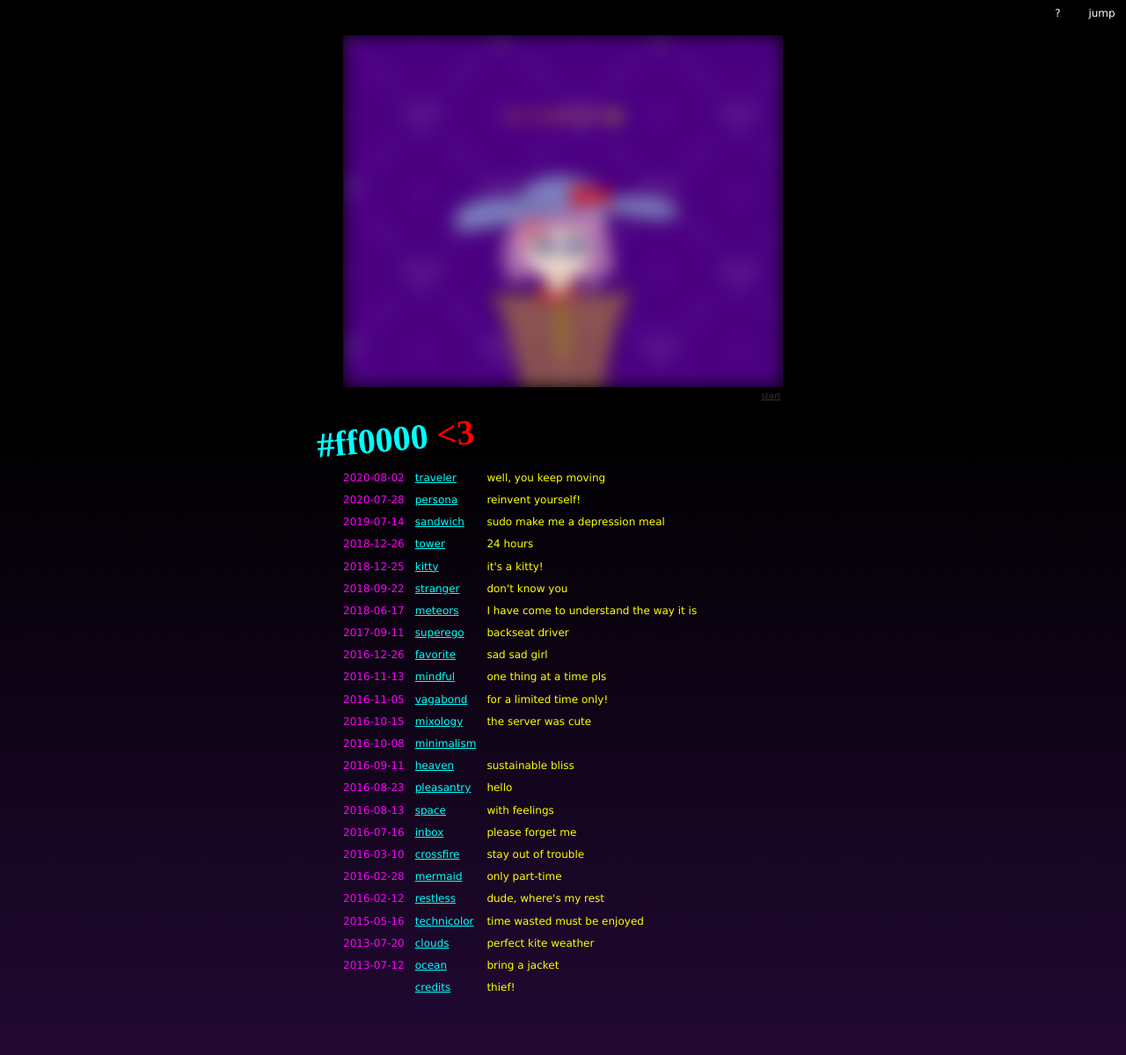
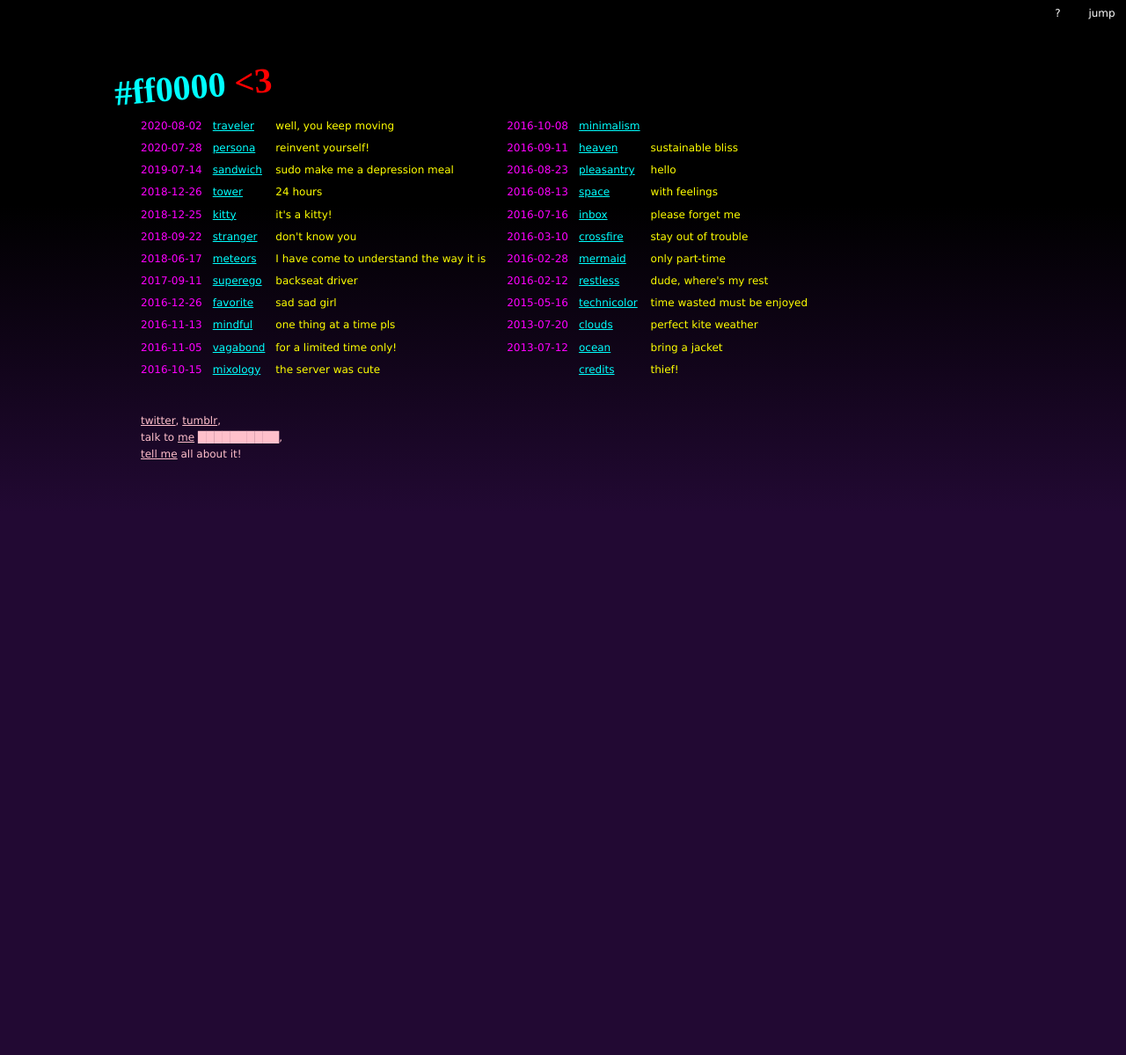
Before and after one commit to redsummernight/redsummernight.github.io, a Jekyll site: the page built from index.html, in a window 1280 px wide. Shown: the whole page at 88% size. Built offline with Jekyll 4.4.1, drawn with Linux system fonts in a browser that asks for light colours; some web fonts are replaced; after the commit the page ends 900 px from its top, so only the background shows below that.

Commit message:
(index) Remove frame, use 2-column layout

```diff
--- a/common/css/common.scss
+++ b/common/css/common.scss
@@ -44,7 +44,7 @@ pre {
 .center-text {
 	margin: 20px auto;
 	padding: 20px;
-	max-width: 500px;
+	max-width: 700px;
 	line-height: 1.6;
 }
 
--- a/credits/index.html
+++ b/credits/index.html
@@ -29,9 +29,7 @@ jump_allowed: false
 <p>
 	If you see anything broken, please let me know
 	on <a href="https://github.com/redsummernight/redsummernight.github.io/issues">GitHub</a>
-	/ <a href="https://neocities.org/site/redsummernight">Neocities</a>
-	/ <a href="https://redsummernight.tumblr.com/">Tumblr</a>
-	/ <a href="https://twitter.com/redsummernight0">Twitter</a>.
+	or <a href="https://neocities.org/site/redsummernight">Neocities</a>.
 </p>
 
 <hr>
--- a/index.html
+++ b/index.html
@@ -1,9 +1,6 @@
 ---
 title: redsummernight
 description: what a horrible night to make a website
-start:
-  width: 500
-  height: 400
 credits: |
   - [Sedgwick Ave](https://fonts.google.com/specimen/Sedgwick+Ave) font, Google Doodle Team UK
     (<a rel="license" href="https://scripts.sil.org/cms/scripts/page.php?site_id=nrsi&id=OFL">OFL</a>)
@@ -14,13 +11,28 @@ credits: |
 	@import "base";
 
 	body {
-		background-repeat: no-repeat;
+		background-repeat: repeat-x;
 		background-color: rgb(34,9,51);
 		background-image: -moz-linear-gradient(0deg, rgba(34,9,51,1) 0%, rgba(0,0,0,1) 60%);
 		background-image: -webkit-linear-gradient(0deg, rgba(34,9,51,1) 0%, rgba(0,0,0,1) 60%);
 		background-image: linear-gradient(0deg, rgba(34,9,51,1) 0%, rgba(0,0,0,1) 60%);
 		filter: progid:DXImageTransform.Microsoft.gradient(startColorstr="#220933",endColorstr="#000000",GradientType=1);
-		color: yellow;
+		color: pink;
+	}
+
+	.wrapper {
+		margin: 20px auto;
+		margin-bottom: 2em;
+		padding: 20px;
+		max-width: 460px;
+		line-height: 1.6;
+
+		&::after {
+			/* clearfix */
+			content: '';
+			clear: both;
+			display: table;
+		}
 	}
 
 	h1 {
@@ -37,51 +49,18 @@ credits: |
 		color: red;
 	}
 
-	a {
-		color: cyan;
-	}
+	a { color: cyan; }
 
-	.start {
-		font-size: 80%;
-		color: #333;
-		position: relative;
-		margin-top: -{{ page.start.height }}px;
-		@include transition(all 0.3s);
-	}
-
-	.start span {
-		background-color: black;
-		display: block;
-		position: relative;
-		top: 100%;
-		padding: 0.25em;
-		text-align: right;
-	}
-
-	.start:hover, .start:active, .start:focus {
-		background-color: cyan;
-		color: cyan;
-	}
-
-	.start, iframe {
-		display: block;
-		max-width: 100%;
-		width: {{ page.start.width }}px;
-		height: {{ page.start.height }}px;
-	}
-
-	.frame {
-		/* Prevent blur effects from spilling out. */
-		overflow: hidden;
-	}
-
-	iframe {
-		border: none;
-		pointer-events: none;
-		@include filter(blur(10px));
+	.contact, .contact a {
+		color: pink;
 	}
 
 	table {
+		margin-right: 1em;
+		color: yellow;
+	}
+
+	table.second {
 		margin-bottom: 2em;
 	}
 
@@ -93,6 +72,26 @@ credits: |
 
 	td:first-child {
 		color: magenta;
+	}
+
+	@media (max-width: 999px) {
+		td:nth-child(2) {
+			width: 80px;
+		}
+	}
+
+	@media (min-width: 1000px) {
+		.wrapper {
+			max-width: 960px;
+		}
+
+		.wrapper > * {
+			float: left;
+		}
+
+		table.first, p {
+			clear: left;
+		}
 	}
 
 {% endcapture %}
@@ -107,21 +106,38 @@ credits: |
 {% endfor %}
 {% assign pages = pages | sort: 'date', 'first' | reverse %}
 
-<div class="center-text">
-	<div class="frame">
-		<iframe src="{{ site.baseurl }}{{ pages.first.url }}" scrolling="no" tabindex="-1"></iframe>
-	</div>
-	<a class="start" href="{{ site.baseurl }}{{ pages.first.url }}"><span>start</span></a>
-
+<div class="wrapper">
 	<h1>#ff0000 <span class="heart">&lt;3</span></h1>
 
-	<table>
+	<table class="first">
 		{% for p in pages %}
+			{% if forloop.index <= forloop.rindex %}
 			<tr>
 				<td>{{ p.date }}</td>
 				<td><a href="{{ site.baseurl }}{{ p.url }}">{{ p.title }}</a></td>
 				<td>{{ p.description }}</td>
 			</tr>
+			{% endif %}
 		{% endfor %}
 	</table>
+
+	<table class="second">
+		{% for p in pages %}
+			{% if forloop.index > forloop.rindex %}
+			<tr>
+				<td>{{ p.date }}</td>
+				<td><a href="{{ site.baseurl }}{{ p.url }}">{{ p.title }}</a></td>
+				<td>{{ p.description }}</td>
+			</tr>
+			{% endif %}
+		{% endfor %}
+	</table>
+
+	<p class="contact">
+		<a href="https://twitter.com/redsummernight0">twitter</a>,
+		<a href="https://redsummernight.tumblr.com/">tumblr</a>,<br>
+		talk to <a href="https://neocities.org/site/redsummernight">me</a> ██████████,<br>
+		<a href="https://www.youtube.com/watch?v=R5RkXUC5Xa4" title="tell me tell me">tell me</a>
+		all about it!
+	</p>
 </div>
```
